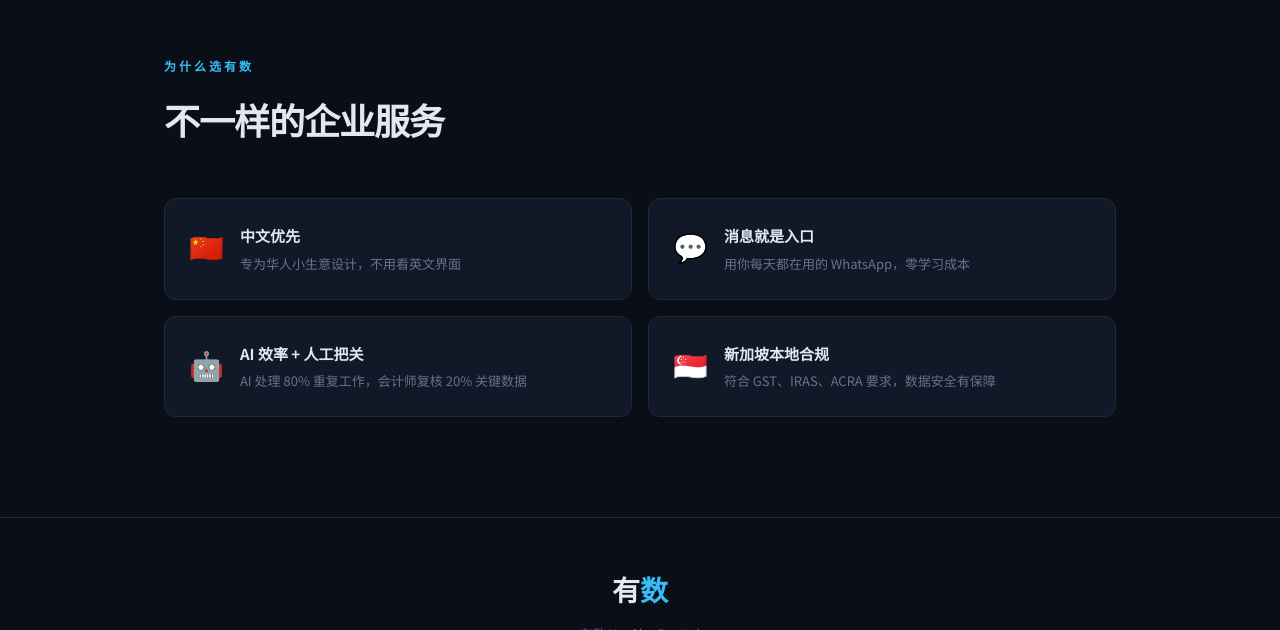
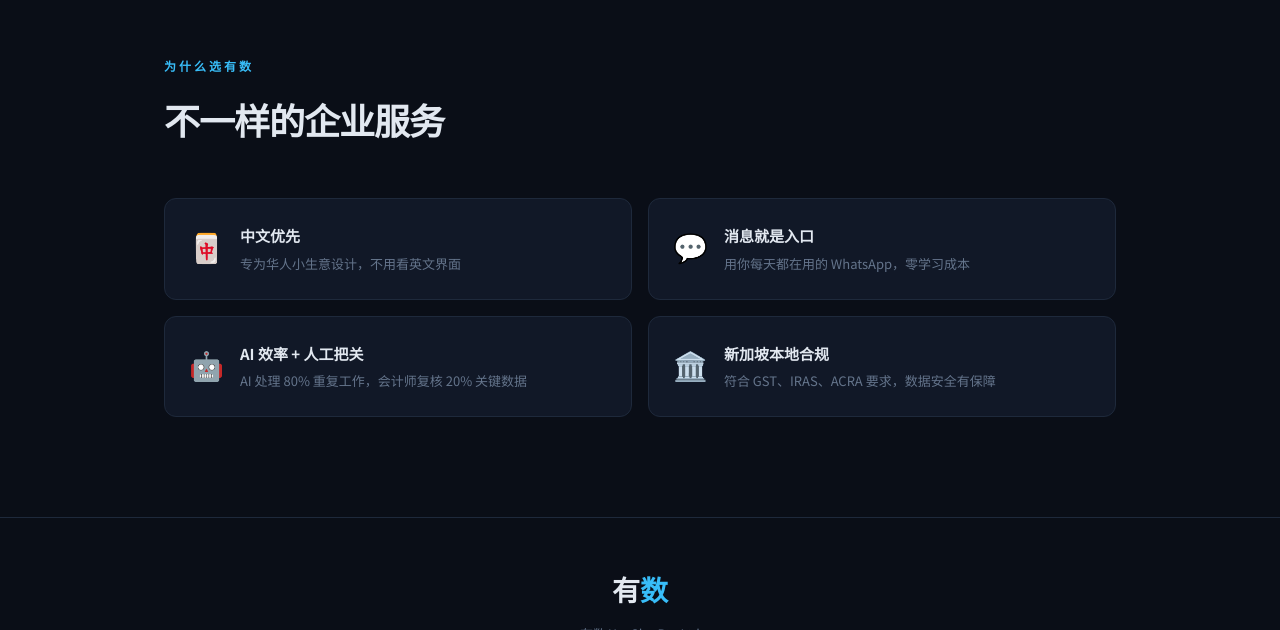
Before and after one commit to tracingtheboard-cyber/youshu-web, a plain HTML site: page index.html in a window 1280 px wide. Shown: the part 2170-2800 px from the top of the page. Drawn offline with Linux system fonts and the light colour scheme.

Commit message:
修复国旗emoji显示问题

```diff
--- a/index.html
+++ b/index.html
@@ -356,7 +356,7 @@
 
   <!-- Hero -->
   <section class="hero">
-    <div class="hero-badge">🇸🇬 新加坡华人企业服务</div>
+    <div class="hero-badge">🏛️ 新加坡华人企业服务</div>
     <h1>让每一个老板<br>心中有<span>数</span></h1>
     <div class="hero-en">YOUSHU</div>
     <p>AI 记账 · 公司秘书 · 报税<br>发条消息，全部搞定</p>
@@ -431,7 +431,7 @@
 
     <div class="adv-grid">
       <div class="adv-item">
-        <div class="adv-icon">🇨🇳</div>
+        <div class="adv-icon">🀄</div>
         <div>
           <h4>中文优先</h4>
           <p>专为华人小生意设计，不用看英文界面</p>
@@ -452,7 +452,7 @@
         </div>
       </div>
       <div class="adv-item">
-        <div class="adv-icon">🇸🇬</div>
+        <div class="adv-icon">🏛️</div>
         <div>
           <h4>新加坡本地合规</h4>
           <p>符合 GST、IRAS、ACRA 要求，数据安全有保障</p>
```
